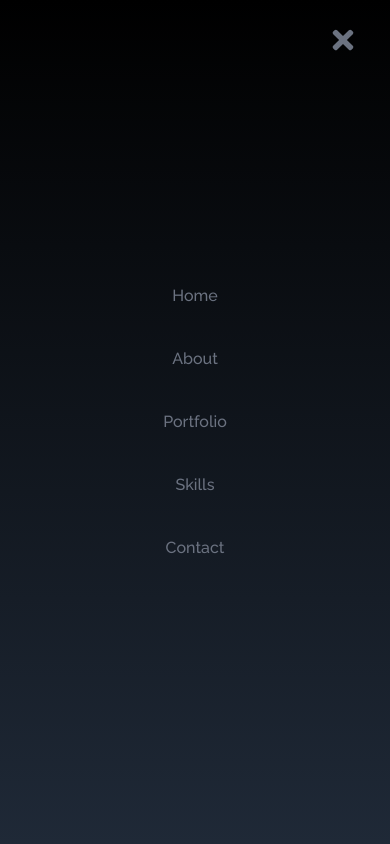
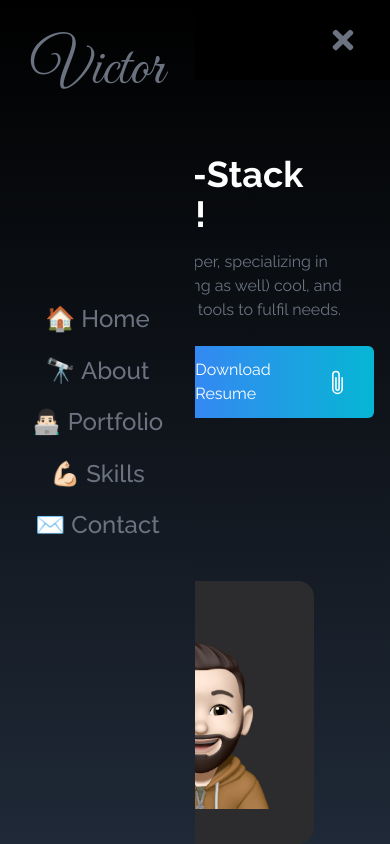
Before and after one commit to VictorBenoiston/React-Portfolio, a React (Create React App) app: page / in a window 390 px wide. Both pictures are taken after a click on the element 351 px from the left and 40 px from the top of the page. Shown: the top 844 px of the page. Built offline with nearby package versions, Linux system fonts and the light colour scheme.

Commit message:
This commit will update the home navlinks and home
This commit updated the home page navlinks for mobile version, and added a go to top button.

```diff
--- a/src/App.js
+++ b/src/App.js
@@ -5,6 +5,7 @@ import About from "./components/About/About.component";
 import Portfolio from "./components/Portfolio/Portfolio.component";
 import Skills from "./components/Skills/Skills.component";
 import Contact from "./components/Contact/Contact.component";
+import { ScrollToTop } from "./components/BackToTopBtn";
 
 function App() {
   return (
@@ -16,6 +17,7 @@ function App() {
       <Portfolio />
       <Skills />
       <Contact />
+      <ScrollToTop />
     </div>
   );
 }
--- /dev/null
+++ b/src/components/BackToTopBtn.jsx
@@ -0,0 +1,45 @@
+import { useEffect, useState } from 'react'
+import { BiArrowFromBottom } from 'react-icons/bi'
+
+
+export const ScrollToTop = () => {
+    const [isVisible, setIsVisible] = useState(false)
+
+    const toggleVisibility = () => {
+        if (window.pageYOffset > 200) {
+            setIsVisible(true)
+        } else {
+            setIsVisible(false)
+        }
+    }
+
+    const scrollToTop = () => {
+        window.scrollTo({
+            top: 0,
+            behavior: 'smooth',
+        })
+    }
+
+    useEffect(() => {
+        window.addEventListener('scroll', toggleVisibility)
+        console.log(isVisible)
+
+
+        return () => {
+            window.removeEventListener('scroll', toggleVisibility)
+        }
+    }, [isVisible])
+
+    return (
+        <div className="fixed bottom-2 right-2">
+            <button
+                type="button"
+                onClick={scrollToTop}
+                className={
+                    isVisible ? ("mr-5 mb-5 bottom-5 opacity-100 bg-cyan-500 hover:bg-blue-500 focus:ring-cyan-500 placeholder:inline-flex items-center rounded-full p-3 text-white shadow-sm transition-opacity focus:outline-none focus:ring-2 focus:ring-offset-2") : ("opacity-0")}
+            >
+                <BiArrowFromBottom className="h-6 w-6" aria-hidden="true" />
+            </button>
+        </div>
+    )
+}
--- a/src/components/Home/Home.component.jsx
+++ b/src/components/Home/Home.component.jsx
@@ -37,13 +37,13 @@ const Home = () => {
                         </Link>
 
                         <a
-                        href='/resume_opt1.pdf'
+                        href='/resume_v1_no_pic.pdf'
                             target='_blank'
                             rel="noreferrer"
                             download={true}
                         className="group text-white w-fit px-6 py-3
                         my-2 flex items-center rounded-md bg-gradient-to-r
-                        from-red-700 to-blue-500 cursor-pointer hover:bg-gradient-to-bl">
+                        from-blue-500 to-cyan-500 cursor-pointer hover:bg-gradient-to-bl">
                             Download Resume
                             <span className="group-hover:rotate-45 duration-300">
                                 <BsPaperclip size={25}
--- a/src/components/NavBar/NavBar.component.jsx
+++ b/src/components/NavBar/NavBar.component.jsx
@@ -13,7 +13,7 @@ const NavBar = () => {
     return (
 
         <div className="flex justify-between items-center w-full h-20 px-4 text-white
-        bg-black sm:fixed">
+        bg-black fixed">
             <div className="text-purple">
                 <h1 className="text-5xl font-signature ml-2 mt-2 hover:scale-105 duration-200
                 cursor-pointer">Victor</h1>
@@ -35,14 +35,18 @@ const NavBar = () => {
                     : <FaBars size={30} />}
             </div>
 
-            {nav && (<ul className="flex flex-col justify-center items-center fixed top-0 left-0
-            w-full h-screen bg-gradient-to-b from-black to-gray-800 text-gray-500">
-                {links.map(({ id, link }) => (
-                    <li key={id} className="px-4 cursor-pointer
+            {/* Mobile */}
+            {nav && (
+                    <ul className="flex flex-col justify-center place-items-center fixed top-0 left-0
+            w-1/2 h-screen bg-gradient-to-b from-black to-gray-800 text-gray-500 transition-transform duration-400 ">
+                {/* <li className="text-3xl mb-10 font-bold border-b-4 border-white-500">➡️ Go to:</li> */}
+                <li className="text-6xl font-signature fixed top-10">Victor</li>
+                        {links.map(({ id, link, icon }) => (
+                            <li key={id} className="text-2xl px-4 cursor-pointer
                     font-medium text-gray-500 hover:scale-110 duration-200 my-[5%]">
                                 <Link to={link} smooth duration={500}
                                     onClick={() => setNav(!nav)}>
-                            {link}
+                                    {icon} {link}
                                 </Link>
 
                             </li>
@@ -50,6 +54,7 @@ const NavBar = () => {
 
                     </ul>)}
 
+
         </div>
     )
 }
--- a/src/components/Portfolio/Portfolio.component.jsx
+++ b/src/components/Portfolio/Portfolio.component.jsx
@@ -57,7 +57,7 @@ const Portfolio = () => {
                                     {previewUrl ? <button className="w-full px-5 py-1 duration-200 hover:scale-105
                         text-white bg-gradient-to-r from-cyan-500 to-blue-500
                         hover:bg-gradient-to-bl rounded font-bold">Demo</button>
-                                        : <button className="w-full px-5 py-1 bg-gray-500 rounded font-bold">Demo</button>}
+                                        : <button className="w-full px-5 py-1 bg-gray-500 rounded font-bold cursor-not-allowed">Demo</button>}
                                 </a>
 
 
--- a/src/components/SocialLinks/SocialLinks.component.jsx
+++ b/src/components/SocialLinks/SocialLinks.component.jsx
@@ -45,7 +45,7 @@ const SocialLinks = () => {
                     Resume <BsPaperclip size={30} />
                 </>
             ),
-            href: '/resume_opt1.pdf',
+            href: '/resume_v1_no_pic.pdf',
             style: 'rounded-br-md',
             download: true,
             color: 'bg-red-500'
--- a/src/data/ProjectData.js
+++ b/src/data/ProjectData.js
@@ -90,22 +90,27 @@ export const skillsData = [
 export const navBarLinks = [
     {
         id: 1,
-        link: 'Home'
+        link: 'Home',
+        icon: '🏠'
     },
     {
         id: 2,
-        link: 'About'
+        link: 'About',
+        icon: '🔭'
     },
     {
         id: 3,
-        link: 'Portfolio'
+        link: 'Portfolio',
+        icon: '👨🏻‍💻'
     },
     {
         id: 4,
-        link: 'Skills'
+        link: 'Skills',
+        icon: '💪🏻'
     },
     {
         id: 5,
-        link: 'Contact'
+        link: 'Contact',
+        icon: '✉️'
     },
 ]
```
Also changed, not shown: 2 other files (tests, documents, lock files or other folders). Lines whose indentation alone changed are shown as unchanged.
